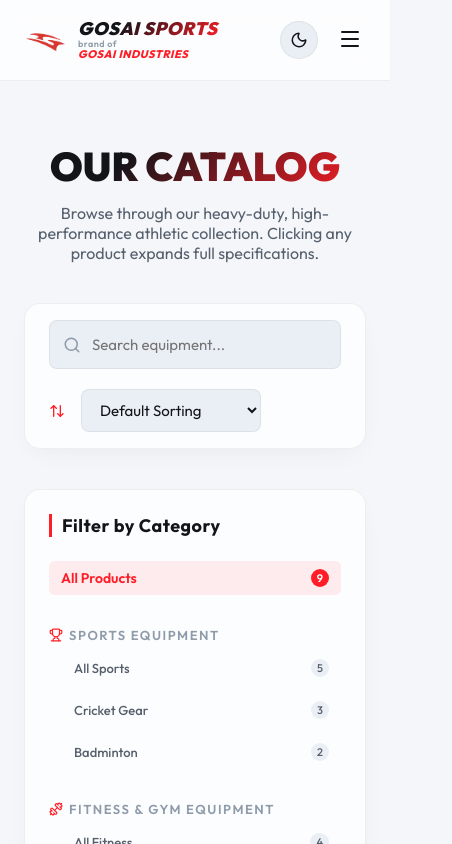
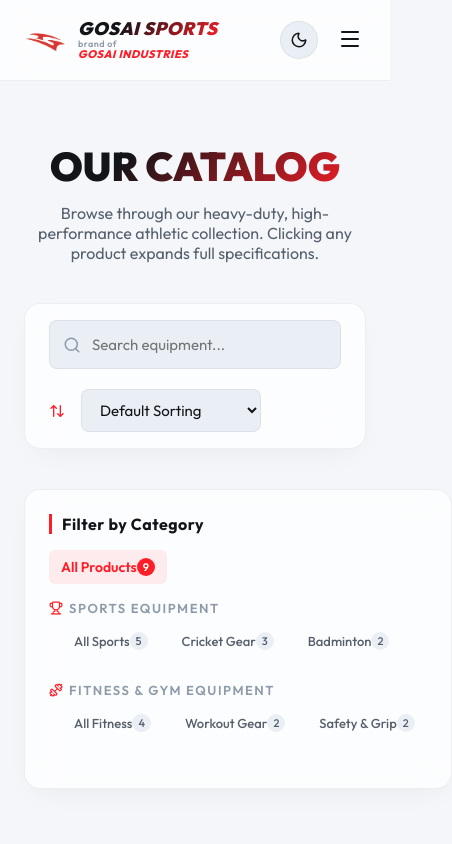
Before and after one commit to kumar-ajit16/gosai-sports, a Next.js app: page /products in a window 390 px wide. Shown: the top 844 px of the page, 452 px wide, since content can reach past the window. Built offline with nearby package versions, Linux system fonts and the light colour scheme.

Commit message:
product UI fix

```diff
--- a/src/app/globals.css
+++ b/src/app/globals.css
@@ -1327,9 +1327,43 @@ textarea.form-control {
   .hero-image-container:hover {
     transform: translateY(-5px) !important;
   }
+
+  .sidebar-filter {
+    position: relative !important;
+    top: auto !important;
+    margin-bottom: 30px !important;
+  }
+
+  .filter-group {
+    margin-bottom: 16px !important;
+  }
+
+  .filter-title {
+    margin-bottom: 16px !important;
+    font-size: 16px !important;
+  }
 }
 
 @media (max-width: 768px) {
+  .filter-list {
+    flex-direction: row !important;
+    overflow-x: auto !important;
+    padding-bottom: 8px !important;
+    gap: 10px !important;
+    width: 100% !important;
+    scrollbar-width: none !important;
+  }
+
+  .filter-list::-webkit-scrollbar {
+    display: none !important;
+  }
+
+  .filter-btn {
+    white-space: nowrap !important;
+    width: auto !important;
+    flex-shrink: 0 !important;
+  }
+
   .stats-grid {
     grid-template-columns: repeat(2, 1fr);
     gap: 24px;
```
